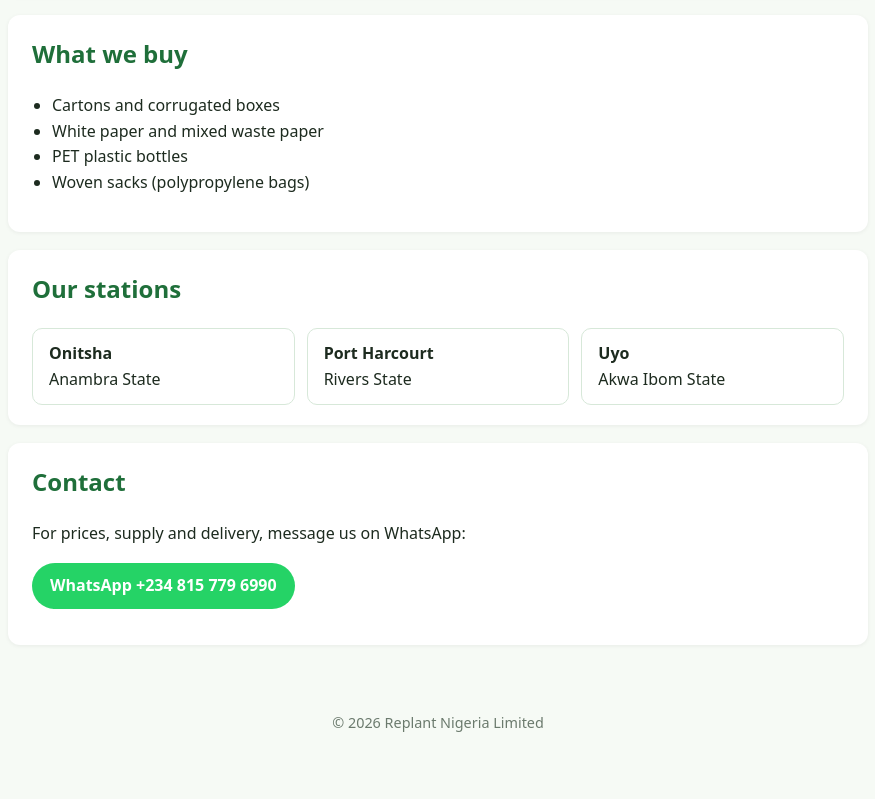
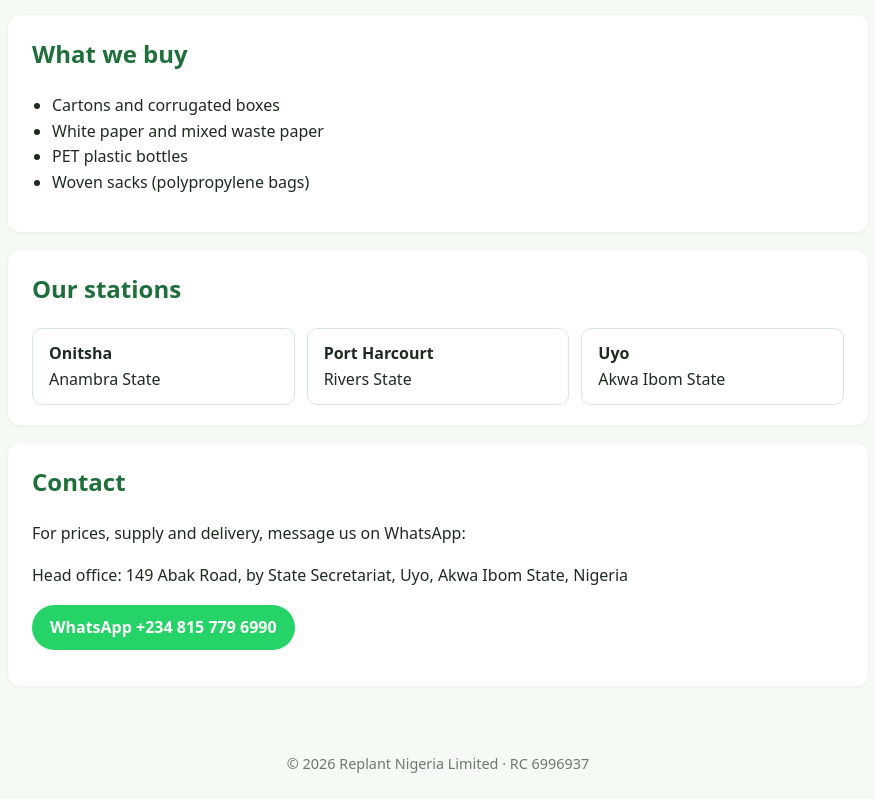
Before and after one commit to allowuni-del/replant-nigeria, a plain HTML site: page index.html in a window 1280 px wide. Shown: the part 422-1221 px from the top of the page, without its empty margins (202-1077 px from the left). Before the commit the page ends 1180 px from the top, so only its background shows below. Drawn offline with Linux system fonts and the light colour scheme.

Commit message:
Add address and RC number

```diff
--- a/index.html
+++ b/index.html
@@ -28,7 +28,8 @@ footer{text-align:center;color:#6b7a6d;font-size:.9em;padding:24px}
 </div></section>
 <section><h2>Contact</h2>
 <p>For prices, supply and delivery, message us on WhatsApp:</p>
+<p>Head office: 149 Abak Road, by State Secretariat, Uyo, Akwa Ibom State, Nigeria</p>
 <p><a class="btn" href="https://wa.me/2348157796990">WhatsApp +234 815 779 6990</a></p></section>
 </main>
-<footer>© 2026 Replant Nigeria Limited</footer>
+<footer>© 2026 Replant Nigeria Limited · RC 6996937</footer>
 </body></html>
```
